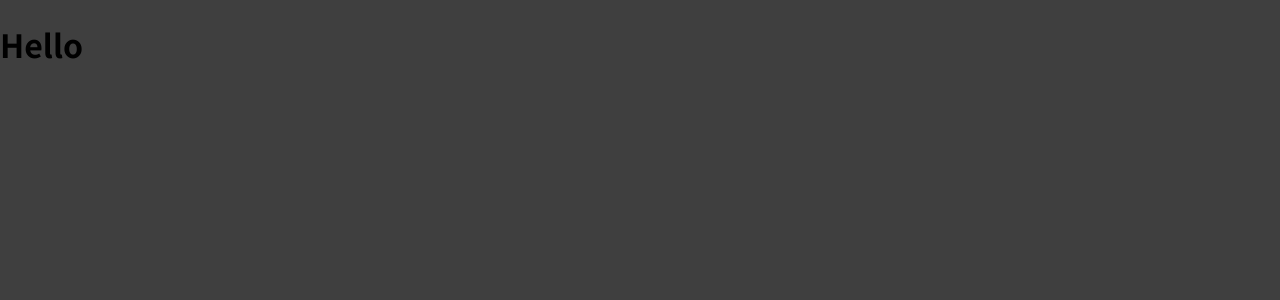
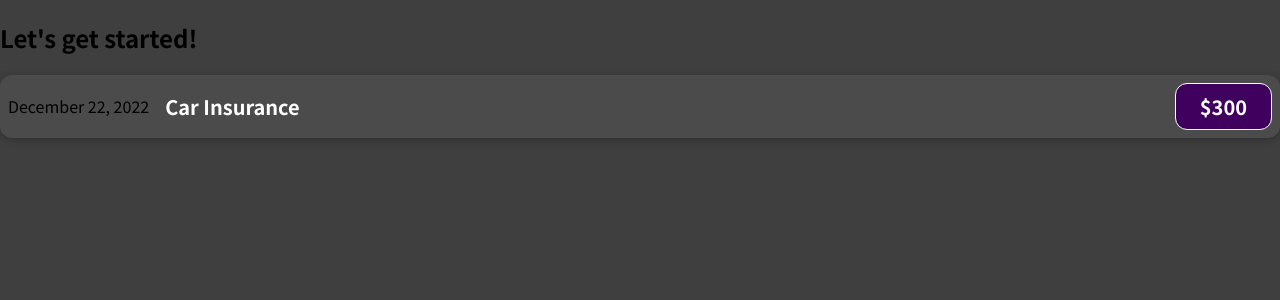
Before and after one commit to siddharth-garg16/expense-tracker, a React (Create React App) app: page / in a window 1280 px wide. Shown: the top 300 px of the page. Built offline with nearby package versions, Linux system fonts and the light colour scheme.

Commit message:
expense item and component css

```diff
--- a/src/App.js
+++ b/src/App.js
@@ -1,6 +1,12 @@
+import ExpenseItem from "./components/ExpenseItem.js";
 
 function App() {
-  return (<h1>Hello</h1>);
+  return (
+    <div>
+      <h2>Let's get started!</h2>
+      <ExpenseItem></ExpenseItem>
+    </div>
+  );
 }
 
 export default App;
--- /dev/null
+++ b/src/components/ExpenseItem.css
@@ -0,0 +1,56 @@
+.expense-item{
+    display: flex;
+    justify-content: space-between;
+    align-items: center;
+    box-shadow: 0 2px 8px rgba(0, 0, 0, 0.25);
+    padding: 0.5rem;
+    margin: 1rem 0;
+    border-radius: 12px;
+    background-color: #4b4b4b;
+}
+
+.expense-item__description{
+    display: flex;
+    flex-direction: column;
+    gap: 1rem;
+    align-items: flex-end;
+    flex-flow: column-reverse;
+    justify-content: flex-start;
+    flex: 1;
+}
+
+.expense-item h2{
+    color: #3a3a3a;
+    font-size: 1rem;
+    flex: 1;
+    margin: 0 1rem;
+    color: white;
+}
+
+.expense-item__price{
+    font-size: 1rem;
+    font-weight: bold;
+    color: white;
+    background-color: #40005d;
+    border: 1px solid white;
+    padding: 0.5rem;
+    border-radius: 12px;
+}
+
+@media (min-width: 580px) {
+    .expense-item__description{
+        flex-direction: row;
+        align-items: center;
+        justify-content: flex-start;
+        flex: 1;
+    }
+
+    .expense-item__description h2{
+        font-size: 1.25rem;
+    }
+
+    .expense-item__price{
+        font-size: 1.25rem;
+        padding: 0.5rem 1.5rem;
+    }
+}
--- /dev/null
+++ b/src/components/ExpenseItem.js
@@ -0,0 +1,15 @@
+import "./ExpenseItem.css";
+
+function ExpenseItem(){
+    return (
+        <div className="expense-item">
+            <div>December 22, 2022</div>
+            <div className="expense-item__description">
+                <h2>Car Insurance</h2>
+                <div className="expense-item__price">$300</div>
+            </div>
+        </div>
+    );
+}
+
+export default ExpenseItem;
```
